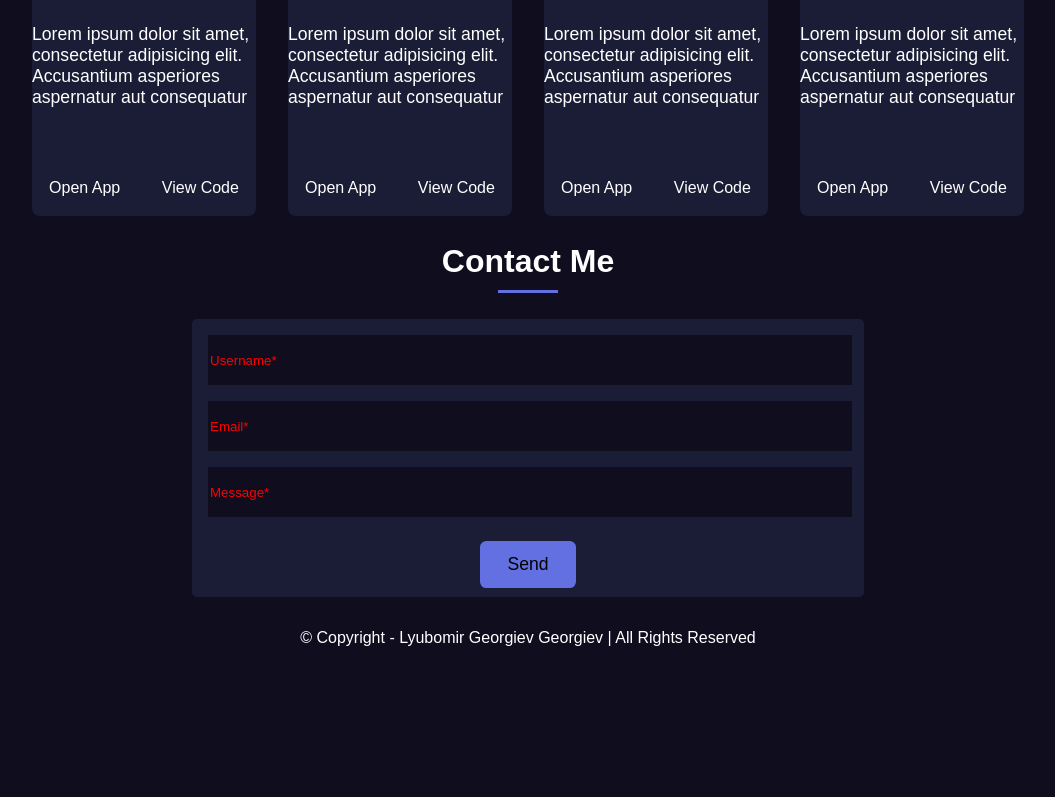
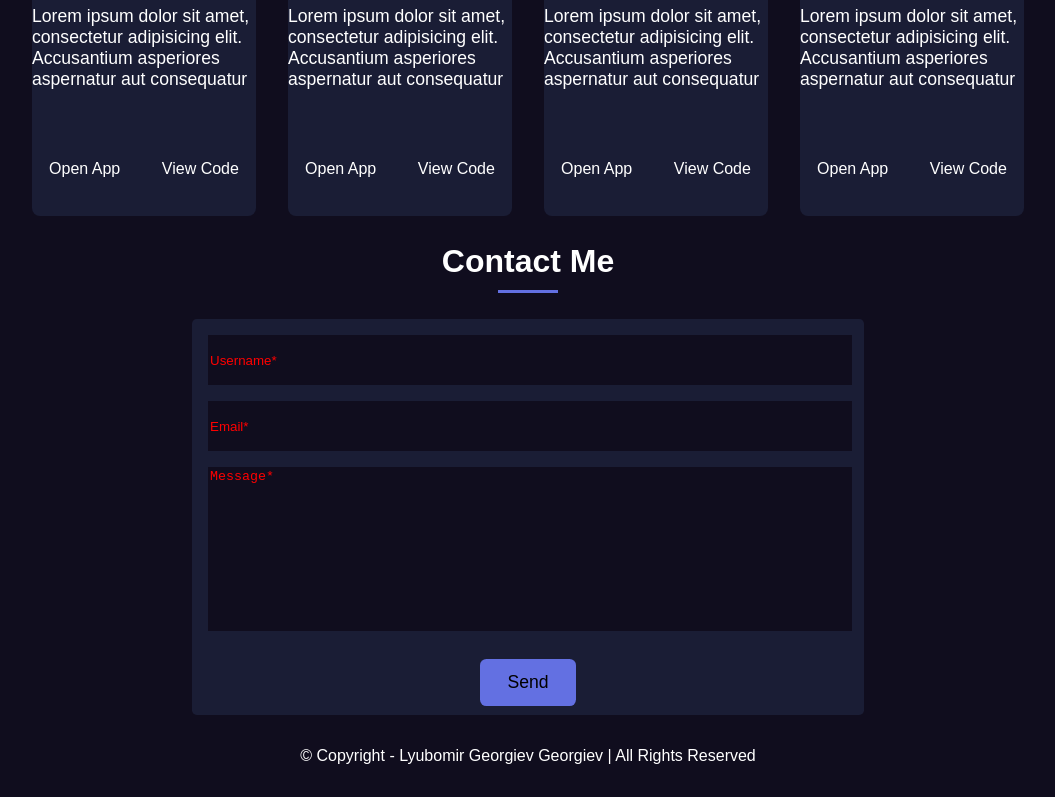
Before and after one commit to lyubomir2712/Portfolio, a React (Vite) app: page / in a window 1280 px wide. Shown: the part 1076-1873 px from the top of the page, without its empty margins (112-1167 px from the left). Before the commit the page ends 1755 px from the top, so only its background shows below. Built offline with nearby package versions, Linux system fonts and the light colour scheme.

Commit message:
updated the message text area input

```diff
--- a/src/Components/ContactSection/ContactSection.css
+++ b/src/Components/ContactSection/ContactSection.css
@@ -20,6 +20,17 @@
     margin: 0 auto;
 }
 
+
+.message-input {
+    height: 10rem;
+    resize: none;
+    width: 40rem;
+    background-color: #100d1e;
+    outline: none;
+    border: none;
+    box-shadow: none;
+}
+
 .input-container input {
     background-color: #100d1e;
     width: 40rem;
@@ -30,12 +41,31 @@
     color: #fff;
 }
 
-.input-container input::placeholder
+
+
+.textarea-container::before {
+    content: "";
+    position: absolute;
+    width: 100.5%;
+    height: 2px;
+    background: #6370e2;
+    transform: scaleX(0);
+    transition: all 0.2s ease;
+    top: 10.1rem;
+}
+
+.textarea-container:focus-within::before {
+    transform: scaleX(1);
+}
+
+
+
+.input-container input::placeholder, .textarea-container .message-input::placeholder
 {
     color: red
 }
 
-.input-container{
+.input-container, .textarea-container {
     position: relative;
 }
 
@@ -72,7 +102,6 @@
     border: none;
     box-shadow: none;
     cursor: pointer;
-
 }
 
 button:hover {
--- a/src/Components/ContactSection/ContactSection.jsx
+++ b/src/Components/ContactSection/ContactSection.jsx
@@ -16,8 +16,8 @@ export default function ContactSection() {
                         <input className="email-input" type="email" placeholder="Email*" />
                     </div>
 
-                    <div className="input-container">
-                        <input className="message-input" type="text" placeholder="Message*"/>
+                    <div className="textarea-container">
+                        <textarea className="message-input" placeholder="Message*"/>
                     </div>
 
                 </div>
```
Also changed, not shown: public/testImage.jpeg (added).
